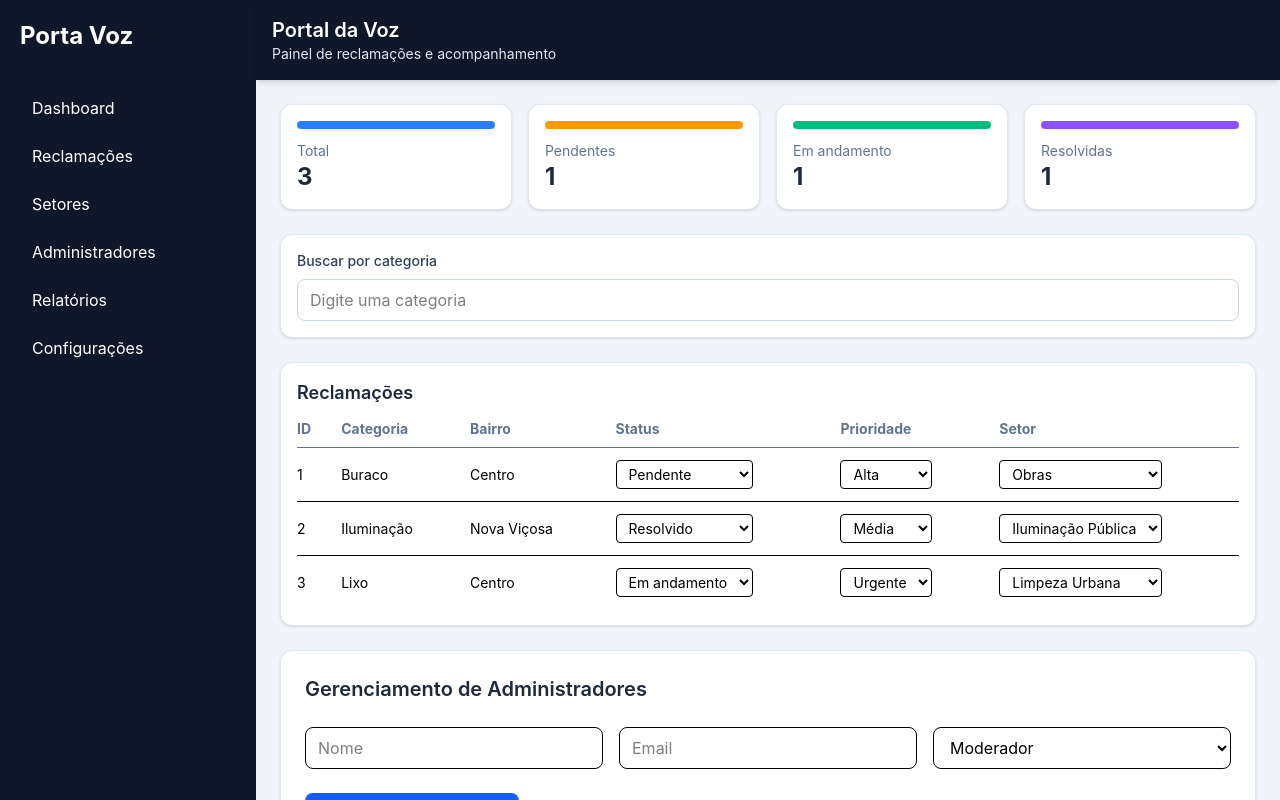
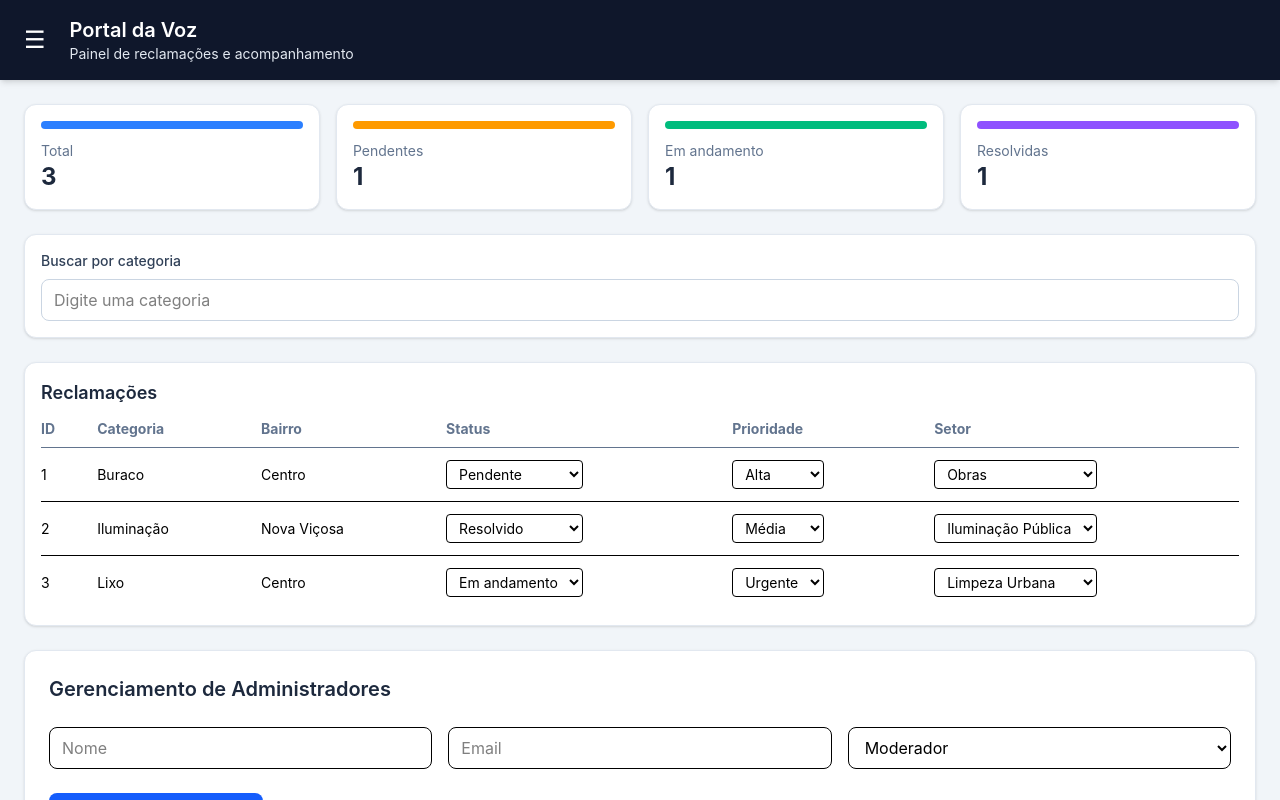
Before and after one commit to joaovitorgomes14/Porta-Voz, a React (Vite) app in the folder front-end/: page / in a window 1280 px wide. Shown: the top 800 px of the page. Built offline with nearby package versions, Linux system fonts and the light colour scheme.

Commit message:
feat: change in the dashboard's side menu

```diff
--- a/front-end/src/components/Header/Header.jsx
+++ b/front-end/src/components/Header/Header.jsx
@@ -1,8 +1,22 @@
-export default function Header() {
+export default function Header({ onMenuClick }) {
   return (
-    <header className="bg-slate-900 text-white p-4 shadow-md">
-      <h1 className="text-xl font-semibold">Portal da Voz</h1>
-      <p className="text-sm text-slate-200">Painel de reclamações e acompanhamento</p>
+    <header className="bg-slate-900 text-white p-4 shadow-md flex items-center gap-4 relative z-50">
+      <button
+        onClick={onMenuClick}
+        className="text-2xl hover:bg-slate-800 p-2 rounded"
+      >
+        ☰
+      </button>
+
+      <div>
+        <h1 className="text-xl font-semibold">
+          Portal da Voz
+        </h1>
+
+        <p className="text-sm text-slate-200">
+          Painel de reclamações e acompanhamento
+        </p>
+      </div>
     </header>
-  )
+  );
 }
--- a/front-end/src/components/Sidebar/Sidebar.jsx
+++ b/front-end/src/components/Sidebar/Sidebar.jsx
@@ -1,4 +1,4 @@
-export default function Sidebar() {
+export default function Sidebar({ open }) {
   const menuItems = [
     "Dashboard",
     "Reclamações",
@@ -9,21 +9,39 @@ export default function Sidebar() {
   ];
 
   return (
-    <aside className="w-64 bg-slate-900 text-white min-h-screen p-5">
-      <h1 className="text-2xl font-bold mb-8">
+    <>
+      <aside
+        className={`
+          fixed
+          top-0
+          left-0
+          h-screen
+          w-64
+          bg-slate-900
+          text-white
+          p-5
+          z-30
+          transform
+          transition-transform
+          duration-300
+          ${open ? "translate-x-0" : "-translate-x-full"}
+        `}
+      >
+        <h1 className="text-2xl font-bold mt-14 mb-8">
           Porta Voz
         </h1>
 
-      <nav>
+        <nav className="space-y-2">
           {menuItems.map((item) => (
             <button
               key={item}
-            className="w-full text-left p-3 rounded-lg hover:bg-slate-800 transition"
+              className="w-full text-left p-3 rounded-lg hover:bg-slate-800"
             >
               {item}
             </button>
           ))}
         </nav>
       </aside>
+    </>
   );
 }
--- a/front-end/src/pages/dashboard/dashboard.jsx
+++ b/front-end/src/pages/dashboard/dashboard.jsx
@@ -9,6 +9,7 @@ import Sidebar from "../../components/Sidebar/Sidebar";
 
 export default function Dashboard() {
   const [search, setSearch] = useState("");
+  const [menuOpen, setMenuOpen] = useState(false);
 
   const [complaints, setComplaints] = useState([
     {
@@ -72,12 +73,15 @@ export default function Dashboard() {
   );
 
   return (
-  <div className="flex min-h-screen">
+    <div className="min-h-screen">
 
-    <Sidebar />
+      <Sidebar open={menuOpen} />
 
-    <div className="flex-1 bg-slate-100">
-      <Header />
+      <div className="bg-slate-100 min-h-screen">
+
+        <Header
+          onMenuClick={() => setMenuOpen(!menuOpen)}
+        />
 
         <main className="p-6 space-y-6">
 
```
Lines whose indentation alone changed are shown as unchanged.
